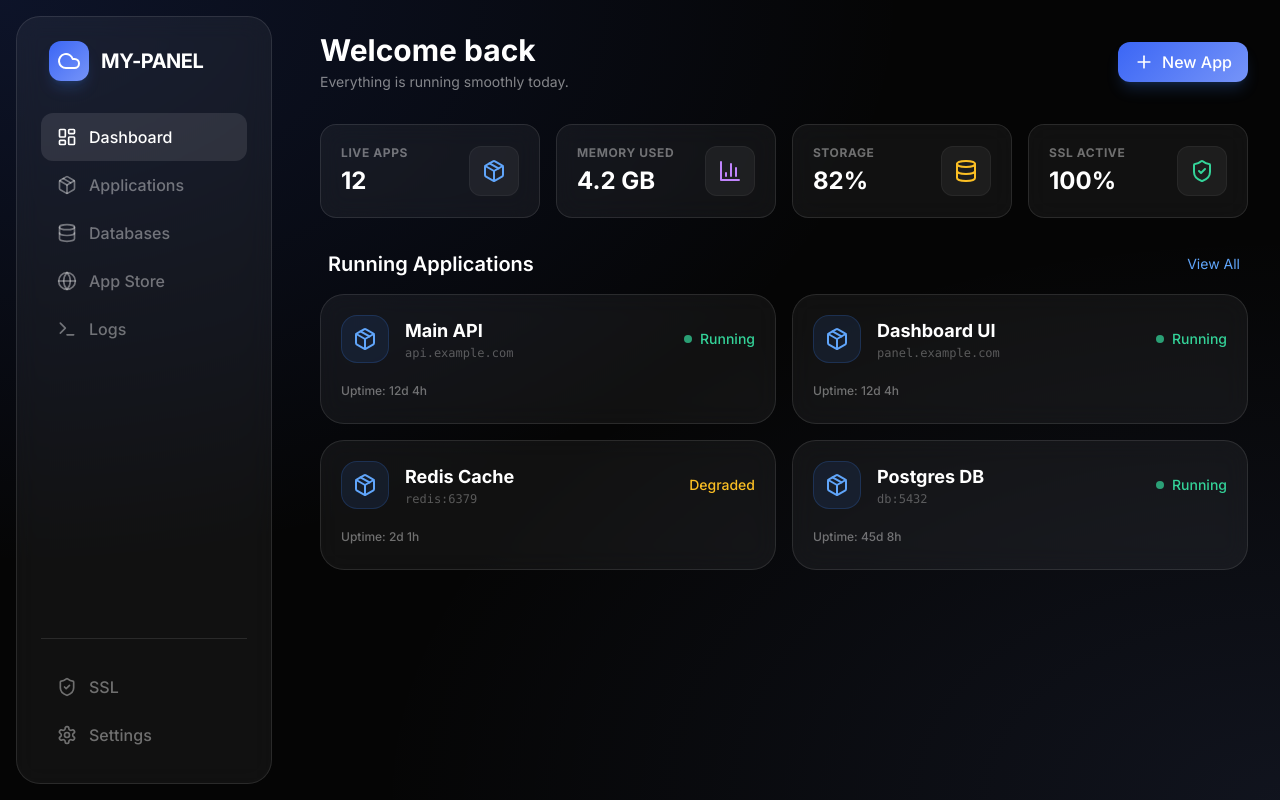
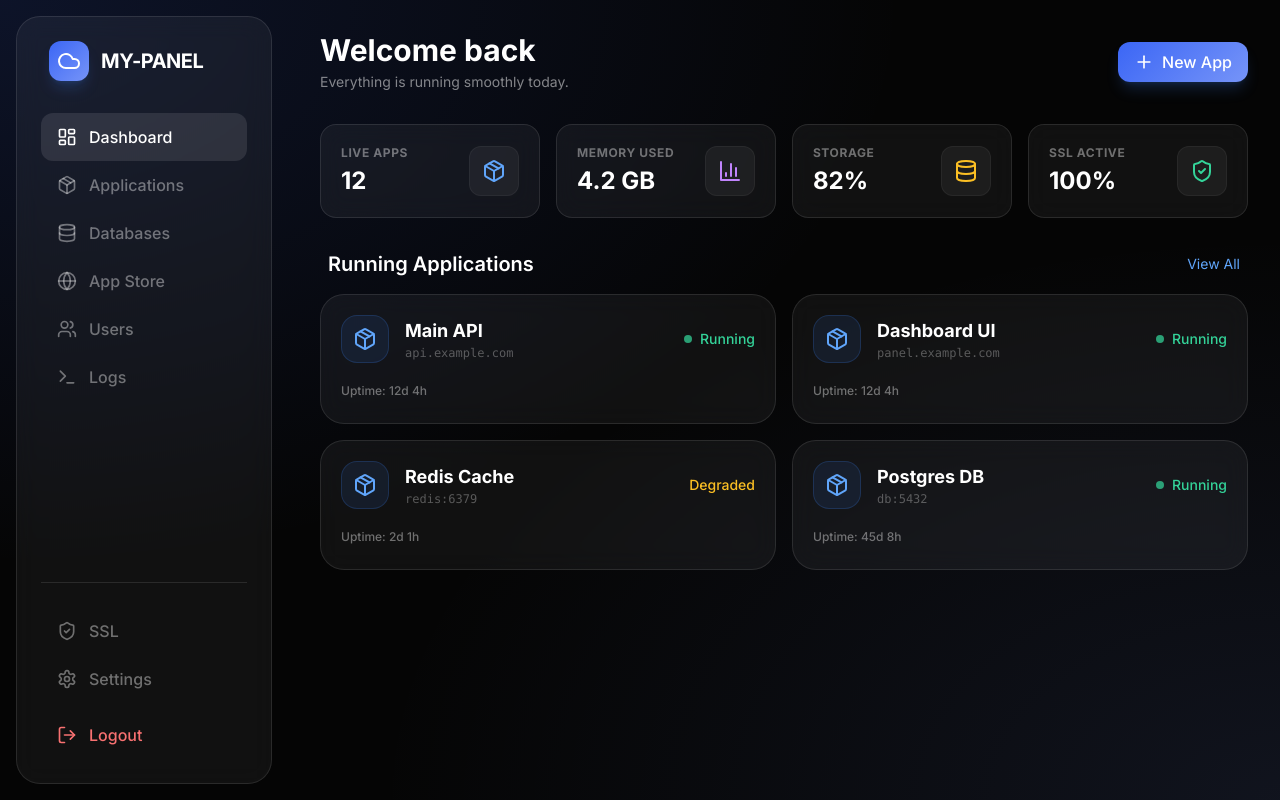
Before and after one commit to machsokang-ms/my-panel, a Next.js app in the folder frontend/: page / in a window 1280 px wide. Built offline with nearby package versions, Linux system fonts and the light colour scheme.

Commit message:
Fix: Add auth middleware and logout functionality

```diff
--- a/frontend/src/app/login/page.tsx
+++ b/frontend/src/app/login/page.tsx
@@ -18,6 +18,8 @@ export default function LoginPage() {
       });
       const data = await res.json();
       if (data.token) {
+        // Set cookie for middleware
+        document.cookie = `token=${data.token}; path=/; max-age=${7 * 24 * 60 * 60}`;
         localStorage.setItem("token", data.token);
         window.location.href = "/";
       } else {
--- a/frontend/src/app/page.tsx
+++ b/frontend/src/app/page.tsx
@@ -11,7 +11,9 @@ import {
   Plus,
   Settings,
   ShieldCheck,
-  Terminal
+  Terminal,
+  Users,
+  LogOut
 } from "lucide-react";
 import Link from "next/link";
 import { usePathname } from "next/navigation";
@@ -33,12 +35,24 @@ export default function Dashboard() {
           <SidebarItem icon={<Package size={20} />} label="Applications" href="/apps" />
           <SidebarItem icon={<Database size={20} />} label="Databases" href="/databases" />
           <SidebarItem icon={<Globe size={20} />} label="App Store" href="/store" />
+          <SidebarItem icon={<Users size={20} />} label="Users" href="/users" />
           <SidebarItem icon={<Terminal size={20} />} label="Logs" href="/logs" />
         </nav>
 
         <div className="pt-6 border-t border-white/10 space-y-2">
           <SidebarItem icon={<ShieldCheck size={20} />} label="SSL" href="/ssl" />
           <SidebarItem icon={<Settings size={20} />} label="Settings" href="/settings" />
+          <button
+            onClick={() => {
+              document.cookie = "token=; path=/; expires=Thu, 01 Jan 1970 00:00:00 UTC;";
+              localStorage.removeItem("token");
+              window.location.href = "/login";
+            }}
+            className="w-full flex items-center space-x-3 px-4 py-3 rounded-xl text-red-400 hover:bg-red-500/10 transition-all"
+          >
+            <LogOut size={20} />
+            <span className="font-medium">Logout</span>
+          </button>
         </div>
       </aside>
 
```
Also changed, not shown: frontend/src/middleware.ts (added, +21 -0 lines).
